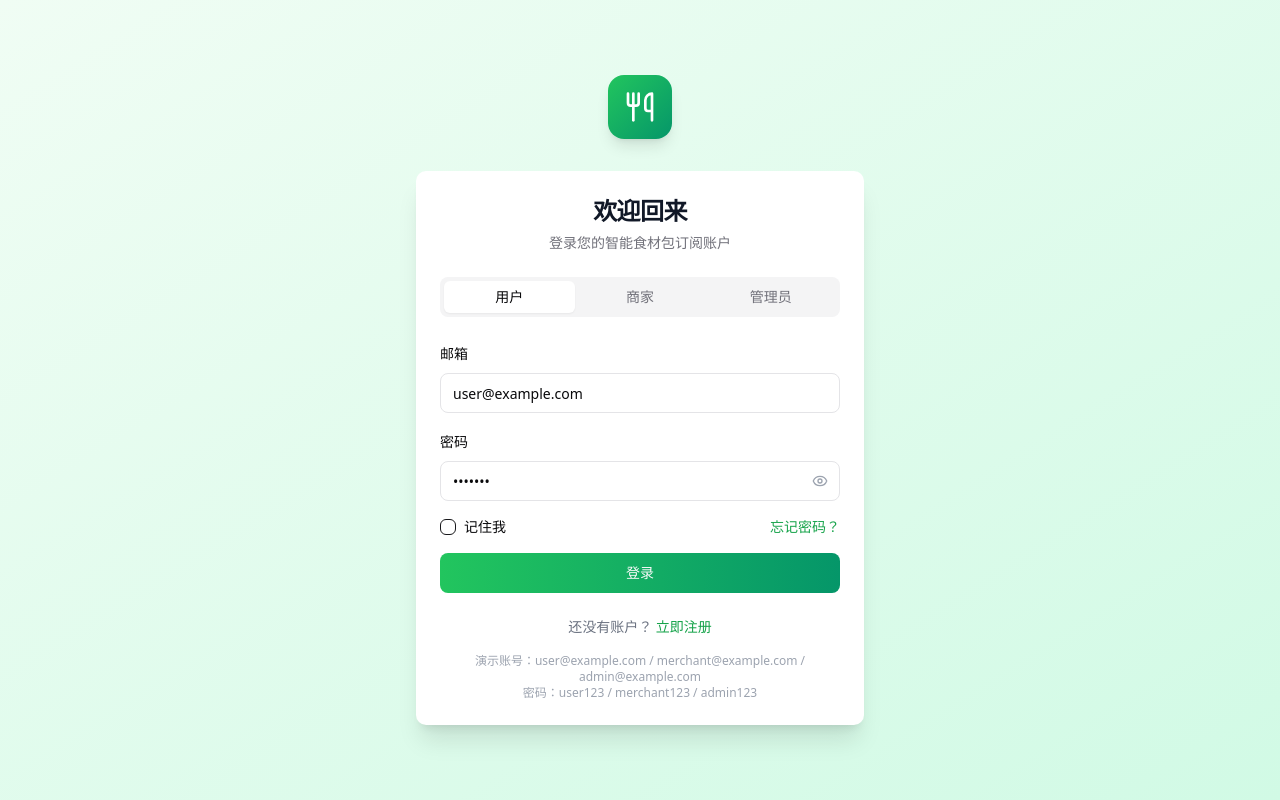
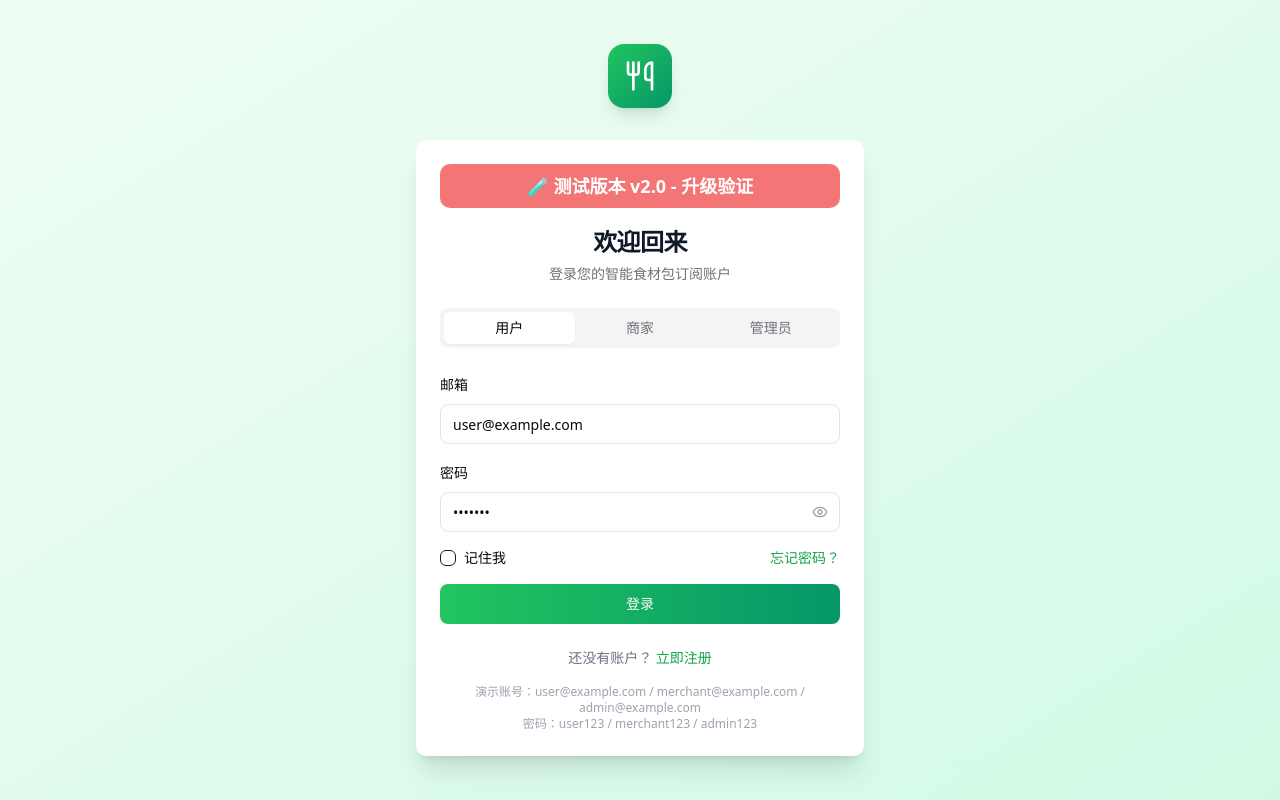
Before and after one commit to HaoChenXX/food-subscription, a React (Vite) app in the folder frontend-src/: page /login in a window 1280 px wide. Built offline with nearby package versions, Linux system fonts and the light colour scheme.

Commit message:
test: 添加醒目的测试版本标记验证升级流程

```diff
--- a/frontend-src/src/pages/Login.tsx
+++ b/frontend-src/src/pages/Login.tsx
@@ -84,6 +84,9 @@ export default function Login() {
 
         <Card className="shadow-xl border-0">
           <CardHeader className="text-center">
+            <div className="bg-red-500 text-white font-bold text-lg py-2 px-4 rounded-lg mb-3 animate-pulse">
+              🧪 测试版本 v2.0 - 升级验证
+            </div>
             <CardTitle className="text-2xl font-bold text-gray-900">欢迎回来</CardTitle>
             <CardDescription>登录您的智能食材包订阅账户</CardDescription>
           </CardHeader>
```
Also changed, not shown: 3 other files (tests, documents, lock files or other folders).
